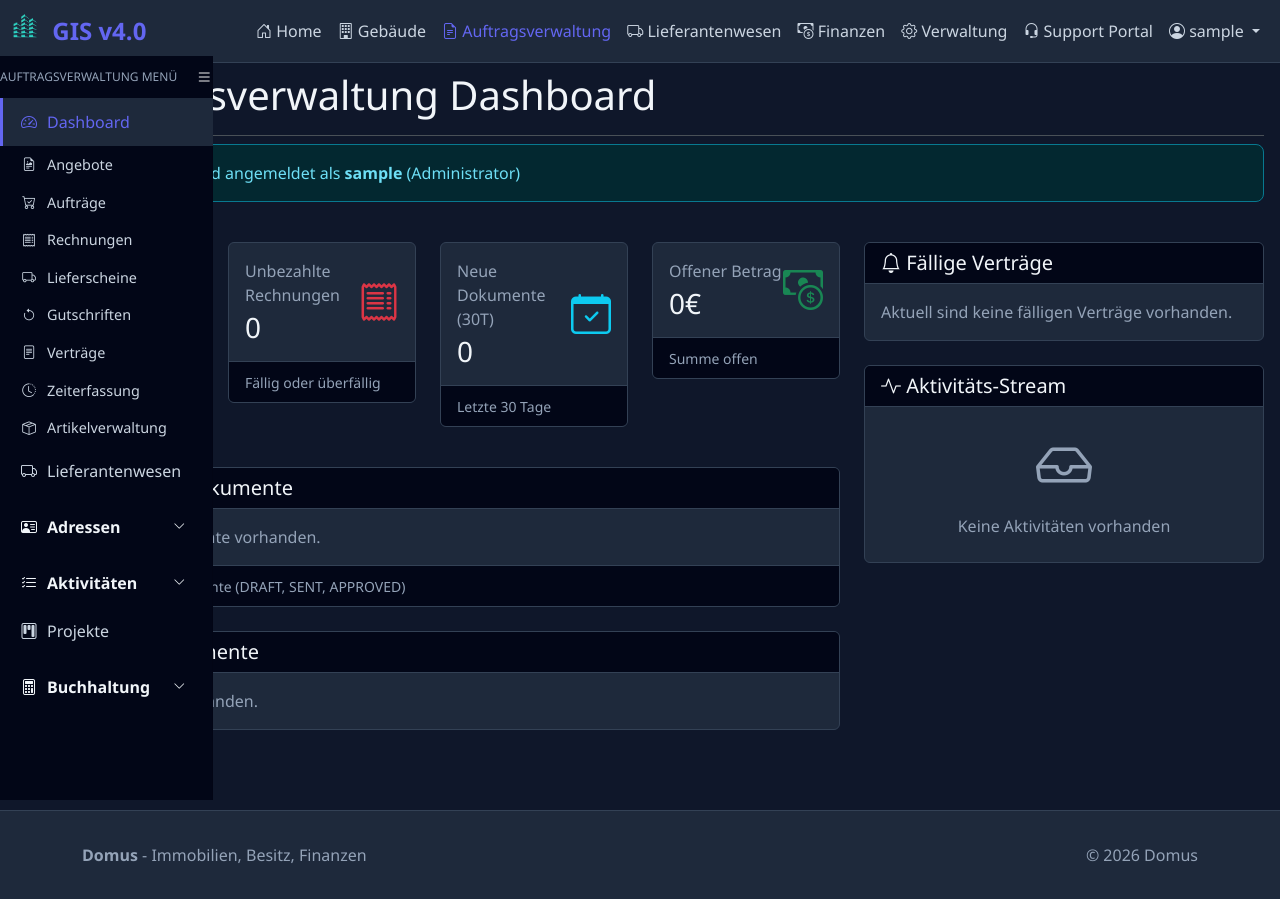
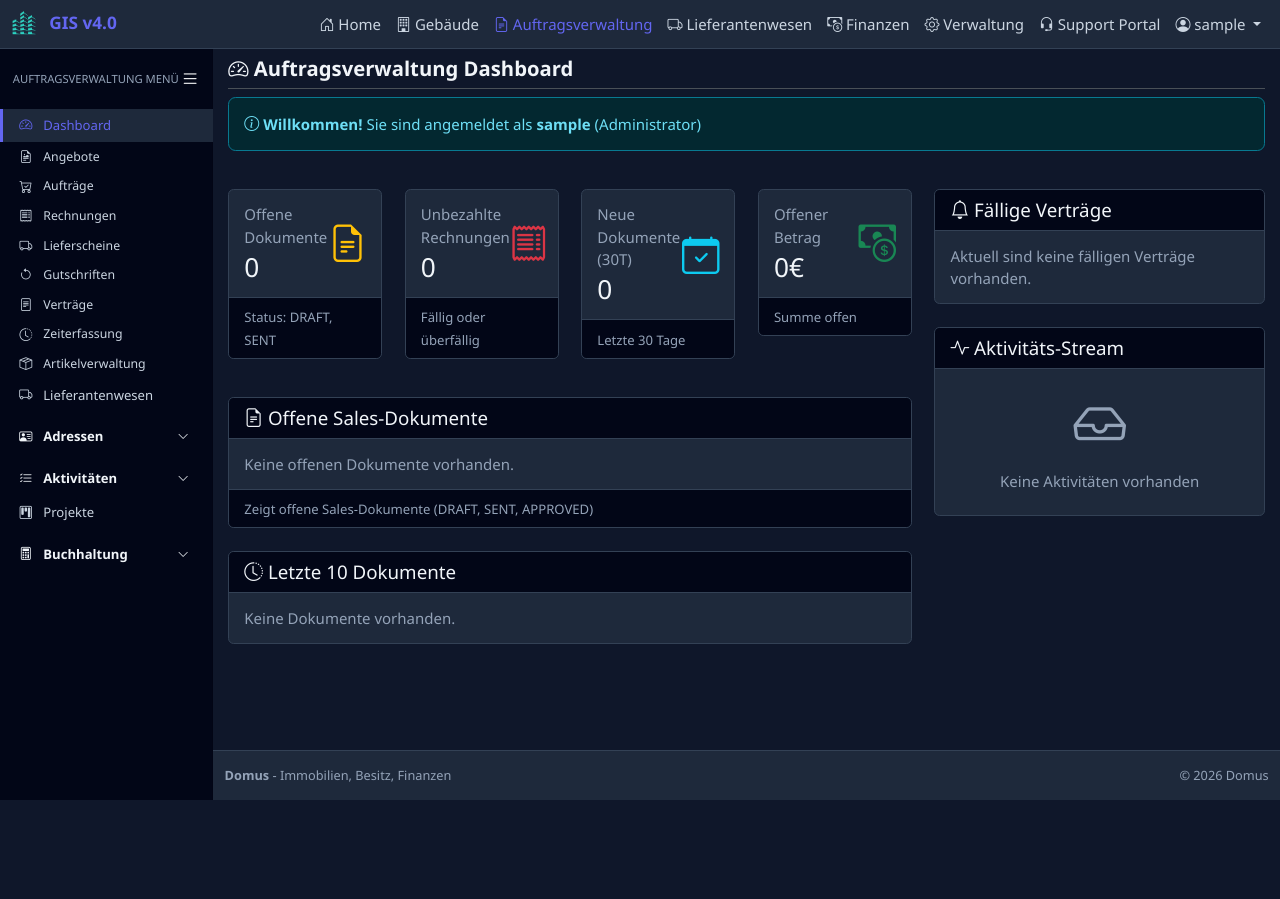
Before and after one commit to gdsanger/KManager, a Django app: page /auftragsverwaltung/ in a window 1280 px wide. After the commit the page ends 800 px from the top, so only its background shows below. Run offline with Django 5.2, Linux system fonts and the light colour scheme; the visitor is signed in with stand-in values (Sample User, id 1); data comes from the database, SQL or seed files in the repository; data that the repository does not hold is empty; some libraries are stand-ins or nearby versions.

Commit message:
fix(#1175): Sidebar-Overlap beheben und Layout entzerren
Die Sidebar lag mit z-index 1040 und hartkodiertem top: 56px über der
tatsächlich höheren, statisch positionierten Navbar - der Sidebar-Kopf wurde
oben angeschnitten. Der Footer stand außerhalb des Sidebar-Grids und wurde
links von der Sidebar überdeckt.

- Layout-Variablen in :root: --navbar-height, --sidebar-width-md/-lg/
  -collapsed/-mobile
- Navbar: position: sticky, z-index 1045 (über der Sidebar), feste
  Mindesthöhe als Bezugsgröße für .sidebar { top: var(--navbar-height) }
- Eine Breitenquelle: --sidebar-width wird je Breakpoint und Collapse-Zustand
  auf .has-sidebar gesetzt; Sidebar, .main-panel und .footer lesen sie nur
- Sticky Footer über Flex-Body + .page-content
- Icon-Only-Styles für die eingeklappte Sidebar
- Kompaktere Darstellung: html { font-size: 15px }, Navbar-Brand, Sidebar-
  Links, Cards, Tabellenzellen, Breadcrumb, Footer, .page-title

Co-Authored-By: Claude Opus 5 <noreply@anthropic.com>

```diff
--- a/static/css/site.css
+++ b/static/css/site.css
@@ -27,6 +27,19 @@
     /* Border Colors */
     --border-color: #334155;         /* Slate 700 */
     --border-hover: #475569;         /* Slate 600 */
+
+    /* Layout: einzige Quelle für Navbar-Höhe und Sidebar-Breiten.
+       Sidebar, Main und Footer lesen dieselben Werte (siehe .has-sidebar). */
+    --navbar-height: 3.25rem;
+    --sidebar-width-md: 25%;            /* entspricht col-md-3 */
+    --sidebar-width-lg: 16.666667%;     /* entspricht col-lg-2 */
+    --sidebar-width-collapsed: 3.5rem;  /* Icon-Only */
+    --sidebar-width-mobile: 17.5rem;    /* Off-Canvas */
+}
+
+/* Basis-Schriftgröße: skaliert alle rem-Werte (Bootstrap inklusive) kompakter */
+html {
+    font-size: 15px;
 }
 
 /* Global Styles */
@@ -34,6 +47,15 @@ body {
     background-color: var(--bg-dark);
     color: var(--text-primary);
     font-family: 'Segoe UI', Tahoma, Geneva, Verdana, sans-serif;
+    /* Sticky-Footer: Inhalt wächst, Footer bleibt am unteren Rand */
+    min-height: 100vh;
+    display: flex;
+    flex-direction: column;
+}
+
+/* Wrapper zwischen Navbar und Footer (füllt die Resthöhe) */
+.page-content {
+    flex: 1 0 auto;
 }
 
 /* Override Bootstrap defaults for dark mode */
@@ -45,12 +67,23 @@ body {
 .navbar {
     background-color: var(--bg-card) !important;
     border-bottom: 1px solid var(--border-color);
+    /* Über der Sidebar (z-index 1040) halten, damit deren Kopf nicht
+       angeschnitten wird; feste Mindesthöhe = Bezugsgröße für .sidebar */
+    position: sticky;
+    top: 0;
+    z-index: 1045;
+    min-height: var(--navbar-height);
+    padding-block: 0.25rem;
 }
 
 .navbar-brand {
     color: var(--primary-color) !important;
     font-weight: 600;
-    font-size: 1.5rem;
+    font-size: 1.15rem;
+}
+
+.navbar .nav-link {
+    padding-block: 0.35rem;
 }
 
 .navbar-brand:hover {
@@ -83,10 +116,15 @@ body {
     box-shadow: 0 8px 16px rgba(0, 0, 0, 0.3);
 }
 
+.card-body {
+    padding: 0.9rem 1rem;
+}
+
 .card-header {
     background-color: var(--bg-darker);
     border-bottom: 1px solid var(--border-color);
     color: var(--text-primary);
+    padding: 0.6rem 1rem;
 }
 
 .card-footer {
@@ -229,7 +272,8 @@ body {
     background-color: var(--bg-card);
     border-top: 1px solid var(--border-color);
     color: var(--text-muted);
-    padding: 2rem 0;
+    padding: 1rem 0;
+    font-size: 0.85rem;
     margin-top: auto;
 }
 
@@ -272,8 +316,14 @@ a:hover {
 
 /* Container Styles */
 .main-content {
-    min-height: calc(100vh - 200px);
-    padding: 2rem 0;
+    padding: 1.5rem 0;
+}
+
+/* Seitenkopf (Titel + Aktionen) */
+.page-title {
+    font-size: 1.35rem;
+    font-weight: 600;
+    margin-bottom: 0;
 }
 
 /* Utility Classes */
@@ -326,10 +376,41 @@ a:hover {
     color: var(--primary-color);
 }
 
-/* Sidebar Styles for Vermietung */
+/* ---------------------------------------------------------------------------
+ * Sidebar-Layout
+ *
+ * Breite von Sidebar, Main und Footer stammt aus EINER Variablen
+ * (--sidebar-width). Sie wird auf <body class="has-sidebar"> je Breakpoint bzw.
+ * je Collapse-Zustand gesetzt; alle drei Elemente lesen sie nur noch aus.
+ * base.html hat keine Sidebar und daher auch kein .has-sidebar.
+ * ------------------------------------------------------------------------- */
+.has-sidebar {
+    --sidebar-width: 0px; /* mobil: Off-Canvas, kein Offset für Main/Footer */
+}
+
+@media (min-width: 768px) {
+    .has-sidebar {
+        --sidebar-width: var(--sidebar-width-md);
+    }
+
+    .has-sidebar.sidebar-collapsed {
+        --sidebar-width: var(--sidebar-width-collapsed);
+    }
+}
+
+@media (min-width: 992px) {
+    .has-sidebar {
+        --sidebar-width: var(--sidebar-width-lg);
+    }
+
+    .has-sidebar.sidebar-collapsed {
+        --sidebar-width: var(--sidebar-width-collapsed);
+    }
+}
+
 .sidebar {
     position: fixed;
-    top: 56px; /* Height of navbar */
+    top: var(--navbar-height);
     bottom: 0;
     left: 0;
     z-index: 1040;
@@ -337,13 +418,28 @@ a:hover {
     box-shadow: inset -1px 0 0 rgba(0, 0, 0, .1);
     background-color: var(--bg-darker) !important;
     overflow-y: auto;
-    transition: transform 0.3s ease;
+    overflow-x: hidden;
+    transition: transform 0.3s ease, width 0.2s ease;
+}
+
+/* Main und Footer folgen derselben Breite wie die Sidebar */
+.has-sidebar .main-panel {
+    flex: 0 0 auto;
+    width: calc(100% - var(--sidebar-width));
+    max-width: calc(100% - var(--sidebar-width));
+    margin-left: var(--sidebar-width);
+    transition: width 0.2s ease, margin-left 0.2s ease;
+}
+
+.has-sidebar .footer {
+    margin-left: var(--sidebar-width);
+    transition: margin-left 0.2s ease;
 }
 
 /* Mobile: Sidebar off-canvas (hidden by default) */
 @media (max-width: 767.98px) {
     .sidebar {
-        width: 280px;
+        width: var(--sidebar-width-mobile);
         transform: translateX(-100%);
         box-shadow: none;
         pointer-events: none; /* Disable interaction when hidden */
@@ -370,10 +467,19 @@ a:hover {
     }
 }
 
-@media (min-width: 992px) {
-    .sidebar {
-        width: 16.666667%; /* col-lg-2 */
-    }
+/* Mobiler Menü-Button: direkt unter der Navbar */
+.mobile-menu-toggle {
+    top: calc(var(--navbar-height) + 0.5rem);
+    left: 0.75rem;
+    z-index: 1050;
+}
+
+.mobile-menu-toggle i {
+    font-size: 1.25rem;
+}
+
+.sidebar-header {
+    padding: 0.5rem 0.85rem;
 }
 
 .sidebar-heading {
@@ -381,14 +487,20 @@ a:hover {
     text-transform: uppercase;
 }
 
+.sidebar-toggle i {
+    font-size: 1.25rem;
+}
+
 .sidebar .nav-link {
     font-weight: 500;
     color: var(--text-secondary) !important;
-    padding: 0.75rem 1rem;
+    padding: 0.45rem 0.85rem;
+    font-size: 0.875rem;
     border-left: 3px solid transparent;
     transition: all 0.3s ease;
     display: flex;
     align-items: center;
+    white-space: nowrap;
 }
 
 .sidebar .nav-link:hover {
@@ -417,7 +529,7 @@ a:hover {
 .sidebar .nav-category {
     font-weight: 600;
     color: var(--text-primary) !important;
-    padding: 0.75rem 1rem;
+    padding: 0.5rem 0.85rem;
     display: flex;
     align-items: center;
     cursor: pointer;
@@ -439,8 +551,8 @@ a:hover {
 }
 
 .sidebar .nav-sub-item {
-    padding: 0.5rem 1rem;
-    font-size: 0.9rem;
+    padding: 0.35rem 0.85rem;
+    font-size: 0.82rem;
     font-weight: 400;
     border-left: 3px solid transparent;
 }
@@ -503,7 +637,7 @@ a:hover {
 
 /* Content Area */
 .content-area {
-    padding-bottom: 2rem;
+    padding-bottom: 1.25rem;
 }
 
 /* Hover shadow effect for cards */
```
Also changed, not shown: other parts of static/css/site.css (+35 -7 lines).
